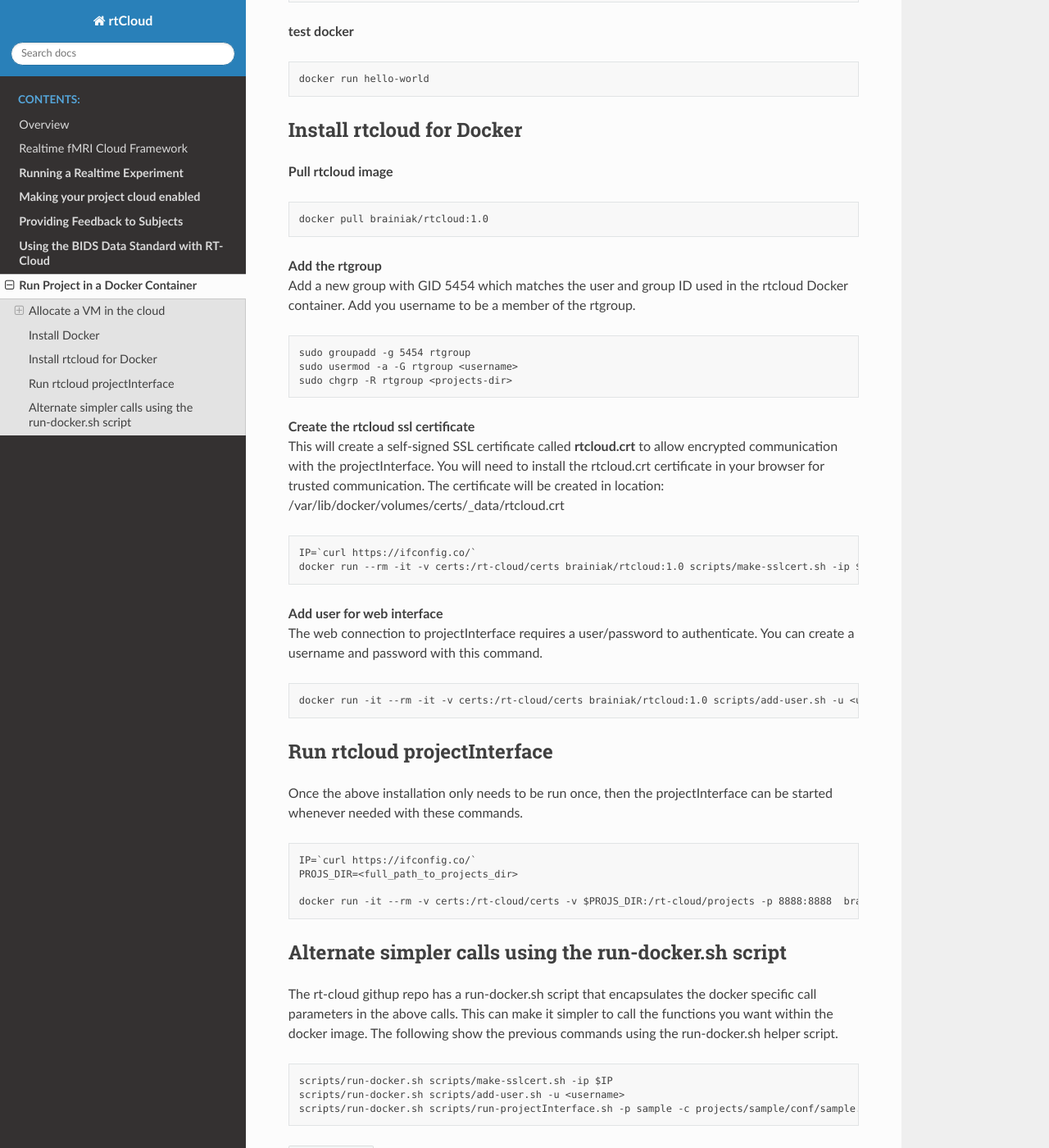
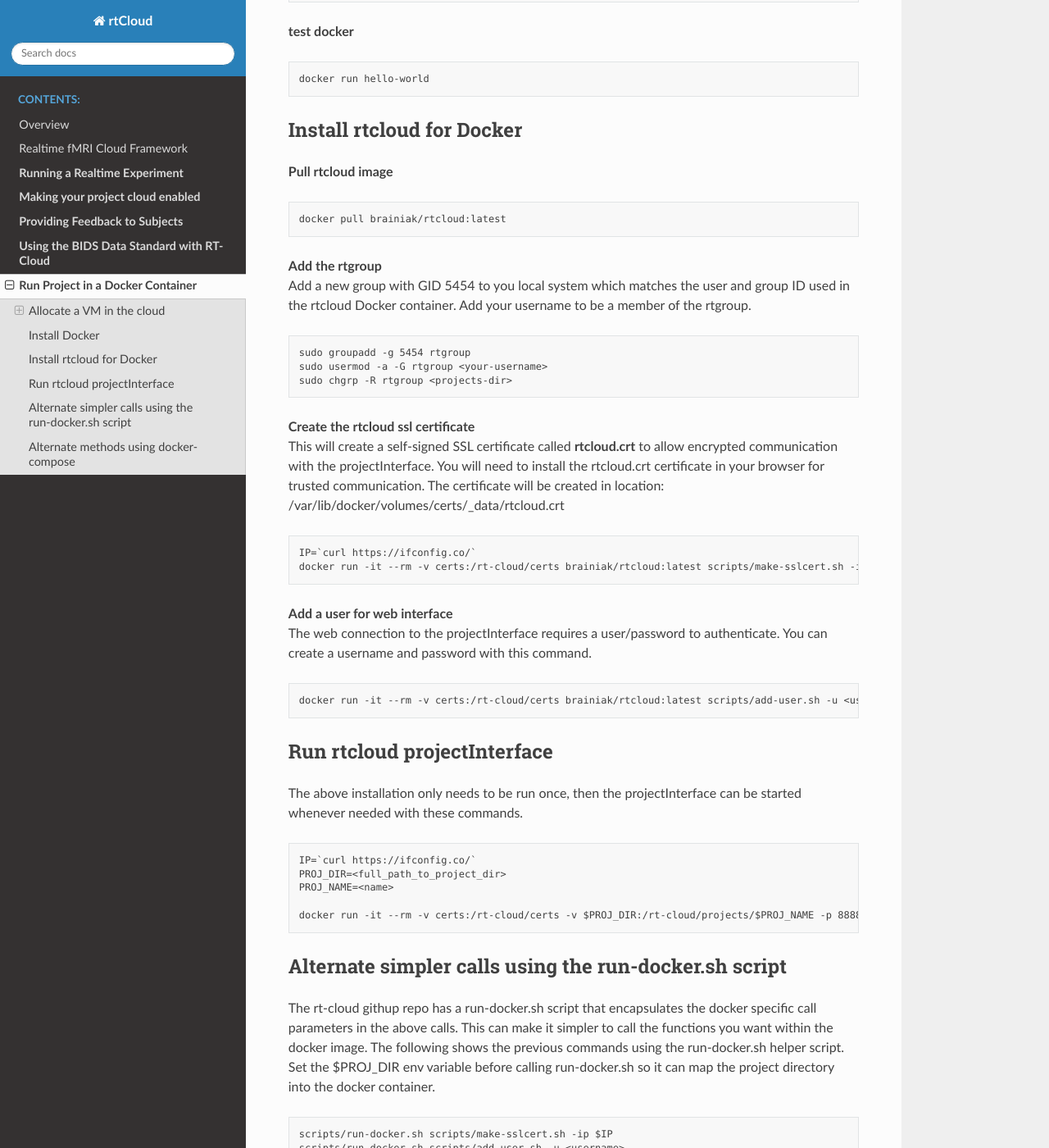
Before and after one commit to brainiak/rt-cloud, a Sphinx documentation site: the page built from docs/run-in-docker.md, in a window 1280 px wide and 1400 px high, scrolled down 1114 px. Shown: the whole window at 82% size. Built offline with Sphinx 7.4.7 and the Read the Docs theme 2.0.0, drawn with Linux system fonts in a browser that asks for light colours; some of the changed text lies outside the part shown.

Commit message:
Add docker-compose.yml and github action tag-docker-image, modifications to run-docker.sh

```diff
--- a/docs/run-in-docker.md
+++ b/docs/run-in-docker.md
@@ -22,7 +22,7 @@
 
     sudo yum install -y yum-utils device-mapper-persistent-data lvm2
     sudo yum-config-manager -y --add-repo https://download.docker.com/linux/centos/docker-ce.repo
-    sudo yum install -y docker-ce docker-ce-cli containerd.io
+    sudo yum install -y docker-ce docker-ce-cli containerd.io docker-compose
 
 **Add your username to the docker group** (to avoid using sudo for docker commands)
 
@@ -41,37 +41,60 @@
 ## Install rtcloud for Docker
 **Pull rtcloud image**
 
-    docker pull brainiak/rtcloud:1.0
+    docker pull brainiak/rtcloud:latest
 
 **Add the rtgroup**<br>
-Add a new group with GID 5454 which matches the user and group ID used in the rtcloud Docker container. Add you username to be a member of the rtgroup.
+Add a new group with GID 5454 to you local system which matches the user and group ID used in the rtcloud Docker container. Add your username to be a member of the rtgroup.
 
     sudo groupadd -g 5454 rtgroup
-    sudo usermod -a -G rtgroup <username>
+    sudo usermod -a -G rtgroup <your-username>
     sudo chgrp -R rtgroup <projects-dir>
 
 **Create the rtcloud ssl certificate**<br>
 This will create a self-signed SSL certificate called **rtcloud.crt** to allow encrypted communication with the projectInterface. You will need to install the rtcloud.crt certificate in your browser for trusted communication. The certificate will be created in location:<br> /var/lib/docker/volumes/certs/\_data/rtcloud.crt
 
     IP=`curl https://ifconfig.co/`
-    docker run --rm -it -v certs:/rt-cloud/certs brainiak/rtcloud:1.0 scripts/make-sslcert.sh -ip $IP
+    docker run -it --rm -v certs:/rt-cloud/certs brainiak/rtcloud:latest scripts/make-sslcert.sh -ip $IP
 
-**Add user for web interface**<br>
-The web connection to projectInterface requires a user/password to authenticate. You can create a username and password with this command.
+**Add a user for web interface**<br>
+The web connection to the projectInterface requires a user/password to authenticate. You can create a username and password with this command.
 
-    docker run -it --rm -it -v certs:/rt-cloud/certs brainiak/rtcloud:1.0 scripts/add-user.sh -u <username>
+    docker run -it --rm -v certs:/rt-cloud/certs brainiak/rtcloud:latest scripts/add-user.sh -u <username>
 
 ## Run rtcloud projectInterface
-Once the above installation only needs to be run once, then the projectInterface can be started whenever needed with these commands.
+The above installation only needs to be run once, then the projectInterface can be started whenever needed with these commands.
 
     IP=`curl https://ifconfig.co/`
-    PROJS_DIR=<full_path_to_projects_dir>
+    PROJ_DIR=<full_path_to_project_dir>
+    PROJ_NAME=<name>
 
-    docker run -it --rm -v certs:/rt-cloud/certs -v $PROJS_DIR:/rt-cloud/projects -p 8888:8888  brainiak/rtcloud:1.0 scripts/run-projectInterface.sh -p sample -c projects/sample/conf/sample.toml -ip $IP
+    docker run -it --rm -v certs:/rt-cloud/certs -v $PROJ_DIR:/rt-cloud/projects/$PROJ_NAME -p 8888:8888  brainiak/rtcloud:latest scripts/run-projectInterface.sh -p $PROJ_NAME -c projects/$PROJ_NAME/config.toml -ip $IP
+
 
 ## Alternate simpler calls using the run-docker.sh script
-The rt-cloud githup repo has a run-docker.sh script that encapsulates the docker specific call parameters in the above calls. This can make it simpler to call the functions you want within the docker image. The following show the previous commands using the run-docker.sh helper script.
+The rt-cloud githup repo has a run-docker.sh script that encapsulates the docker specific call parameters in the above calls. This can make it simpler to call the functions you want within the docker image. The following shows the previous commands using the run-docker.sh helper script. Set the $PROJ_DIR env variable before calling run-docker.sh so it can map the project directory into the docker container.
 
     scripts/run-docker.sh scripts/make-sslcert.sh -ip $IP
     scripts/run-docker.sh scripts/add-user.sh -u <username>
     scripts/run-docker.sh scripts/run-projectInterface.sh -p sample -c projects/sample/conf/sample.toml -ip $IP
+
+## Alternate methods using docker-compose
+Docker compose can be used to start a container running with all the appropriate directories and ports mapped, making it easier to issue calls (i.e. run commands) in a continuously running container.
+
+The docker compose file is located at: `rt-cloud/docker/docker-compose.yml`. Edit the docker-compose.yml file and replace `/tmp/myproject` with the path to your project, and update the internal container mount point by replacing 'myproject' in `/rt-cloud/projects/myproject` with your project directory name.
+
+Then start the docker compose container running `docker-compose up`.
+
+    docker-compose -f docker/docker-compose.yml up &
+
+Stop the docker compose container by running `docker-compose down`
+
+    docker-compose -f docker/docker-compose.yml down
+
+The running container will be named `rtserver`. You can then issue commands to the running container such as:
+
+    docker exec -it rtserver ls /rt-cloud/projects
+
+    docker exec -it rtserver scripts/run-projectInterface.sh -p myproject -c /rt-cloud/projects/myproject/config.toml --test
+
+This makes it easier to run commands without specifying volumes and ports to map each time, and is more efficient as it uses a running container rather than starting a new container for each command.
```
Also changed, not shown: 4 other files.
